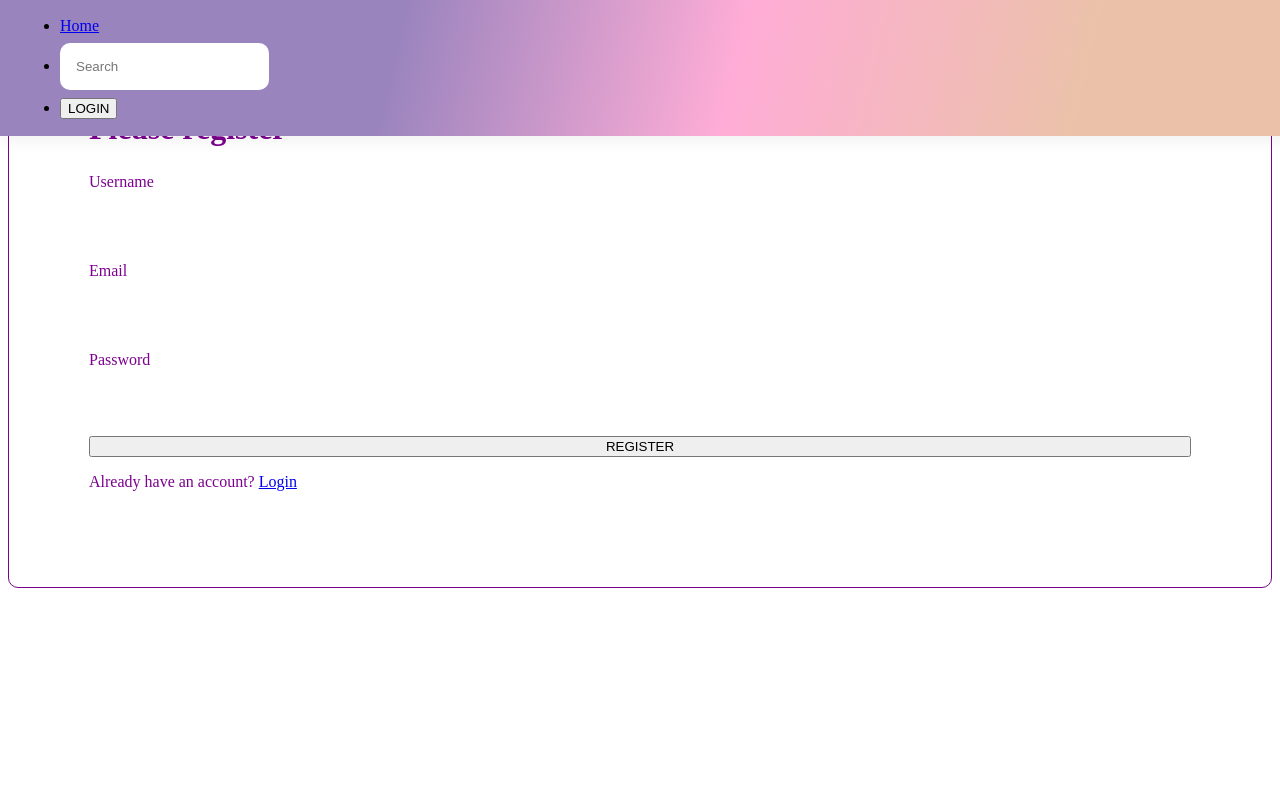
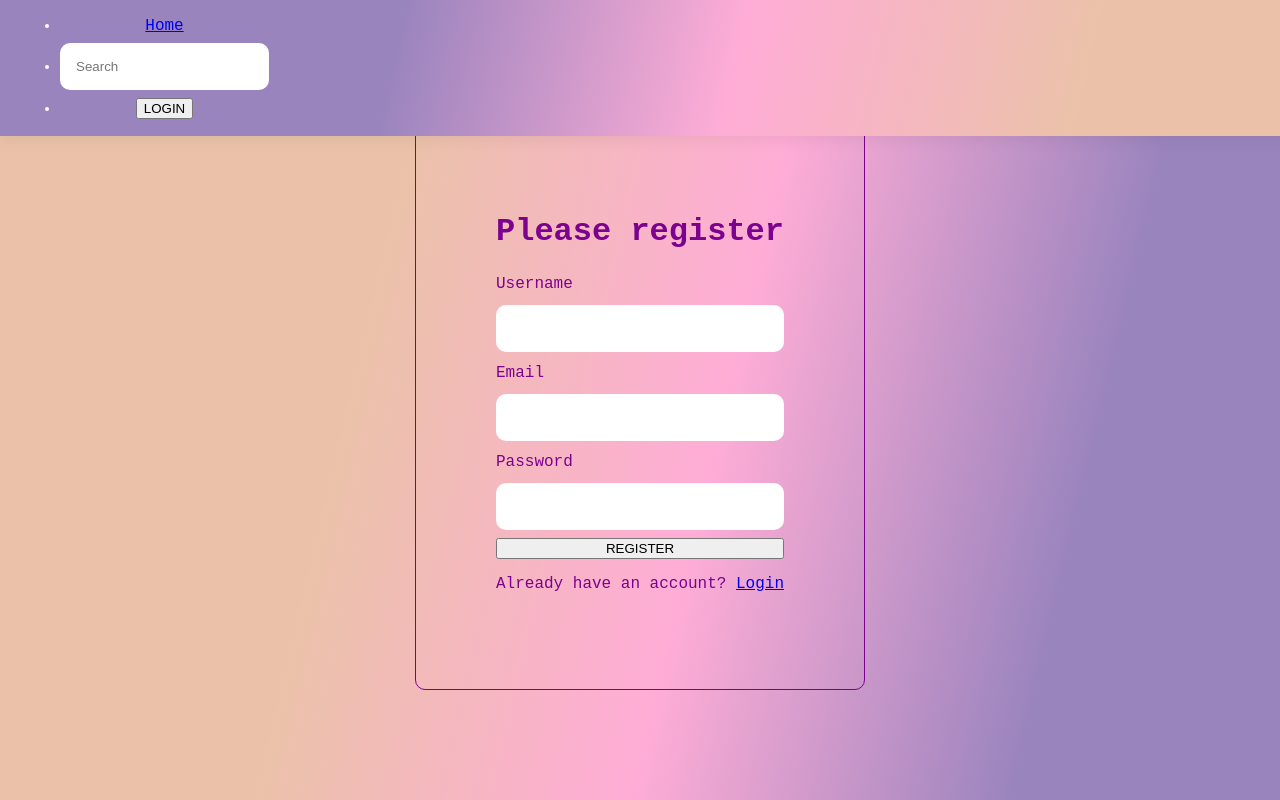
Before and after one commit to AminaNisic/AntColony-CaseStudy, a React (Create React App) app in the folder client/: page /register in a window 1280 px wide. Built offline with nearby package versions, Linux system fonts and the light colour scheme.

Commit message:
Add files via upload

```diff
--- a/client/src/index.js
+++ b/client/src/index.js
@@ -1,26 +1,11 @@
 import React from 'react';
 import ReactDOM from 'react-dom';
 import './App.css';
-import { BrowserRouter, Route, Switch } from 'react-router-dom';
-import Home from './pages/Home';
-import Register from './pages/Register';
-import Login from './pages/Login';
-import Navbar from './pages/Navbar';
-import testcrud from './pages/testcrud';
-import ProjectsList from './pages/ProjectsList';
+import App from './App';
 
 ReactDOM.render(
   <React.StrictMode>
-    <BrowserRouter>
-      <Navbar />
-      <Switch>
-        <Route path="/" exact component={Home} />
-        <Route path="/register" exact component={Register} />
-        <Route path="/login" exact component={Login} />
-        <Route path="/testcrud" exact component={testcrud} />
-        <Route path="/projectslist" exact component={ProjectsList}/>
-      </Switch>
-    </BrowserRouter>
+    <App />
   </React.StrictMode>,
   document.getElementById('root')
 );
```
